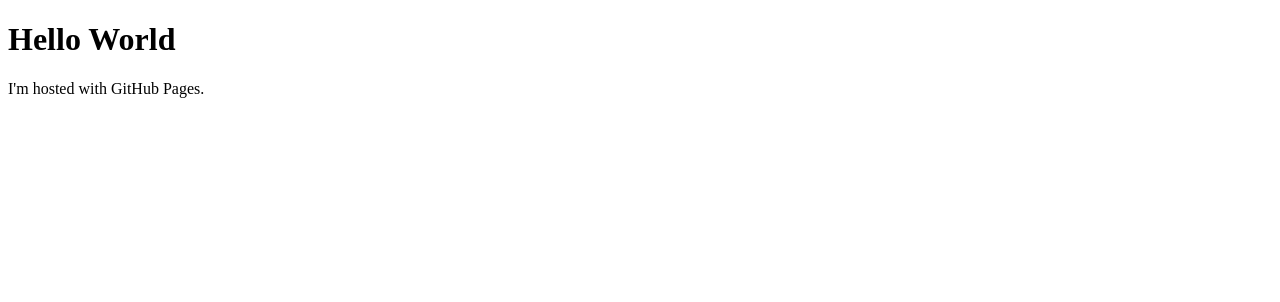
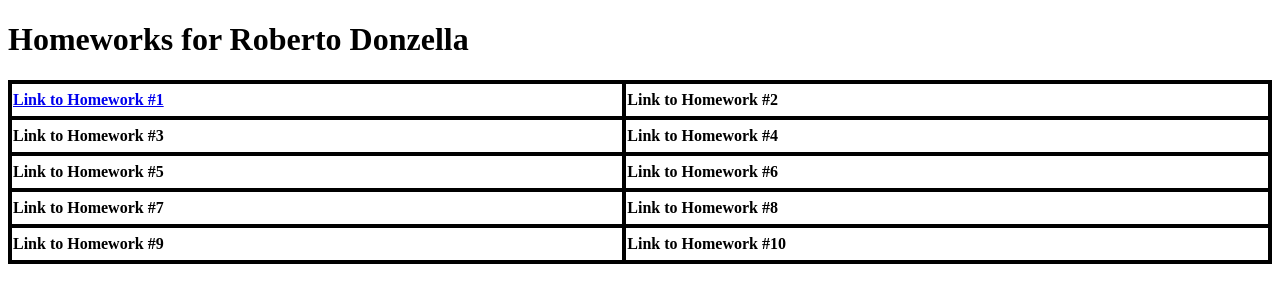
Before and after one commit to donzella99/donzella99.github.io, a plain HTML site: page milan914.html in a window 1280 px wide. Drawn offline with Linux system fonts and the light colour scheme.

Commit message:
CSS/HTML

```diff
--- /dev/null
+++ b/milan914.css
@@ -0,0 +1,10 @@
+table th{
+  text-align: left;
+  border: 4px solid;
+  height: 30px;
+}
+
+table{
+  border-collapse: collapse;
+  width: 100%;
+}
--- a/milan914.html
+++ b/milan914.html
@@ -1,7 +1,35 @@
 <!DOCTYPE html>
 <html>
+
+<!-- css sheet -->
+<link rel = "stylesheet" href="milan914.css"  />
+
 <body>
-<h1>Hello World</h1>
-<p>I'm hosted with GitHub Pages.</p>
+  <h1> Homeworks for Roberto Donzella </h1>
+
+  <table>
+    <tr>
+      <!-- Table Rows -->
+      <th> <a href="https://www.usc.edu"> Link to Homework #1 </a> </th> <!-- Table Headers -->
+      <th> Link to Homework #2 </th>
+    </tr>
+    <tr>
+      <th> Link to Homework #3 </th>
+      <th> Link to Homework #4 </th>
+    </tr>
+    <tr>
+      <th> Link to Homework #5 </th>
+      <th> Link to Homework #6 </th>
+    </tr>
+    <tr>
+      <th> Link to Homework #7 </th>
+      <th> Link to Homework #8 </th>
+    </tr>
+    <tr>
+      <th> Link to Homework #9 </th>
+      <th> Link to Homework #10 </th>
+    </tr>
+  </table>
+
 </body>
 </html>
```
